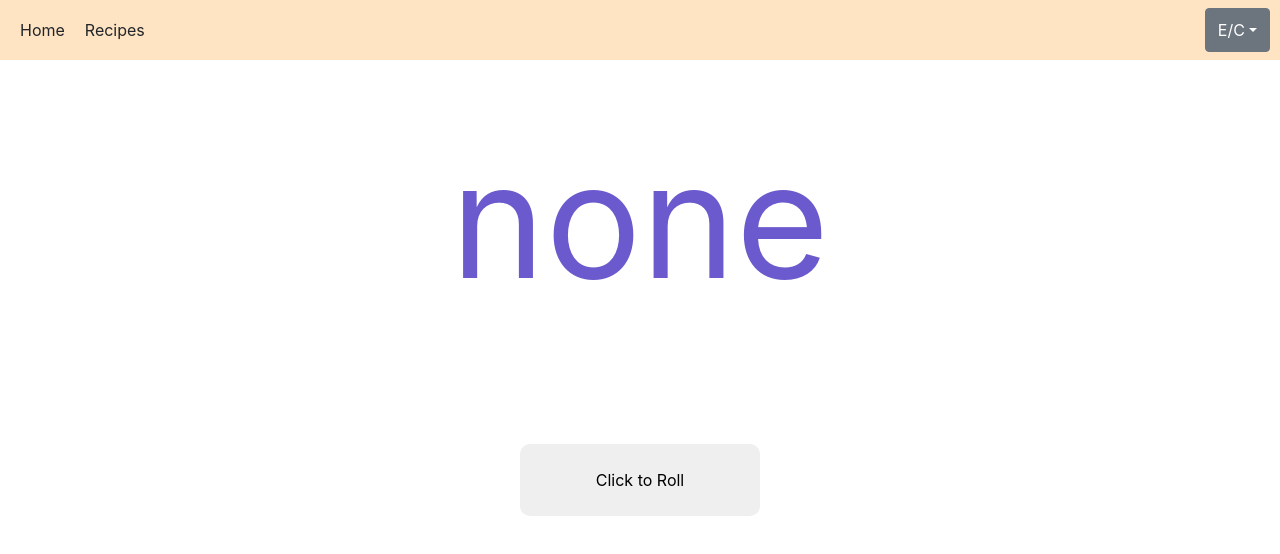
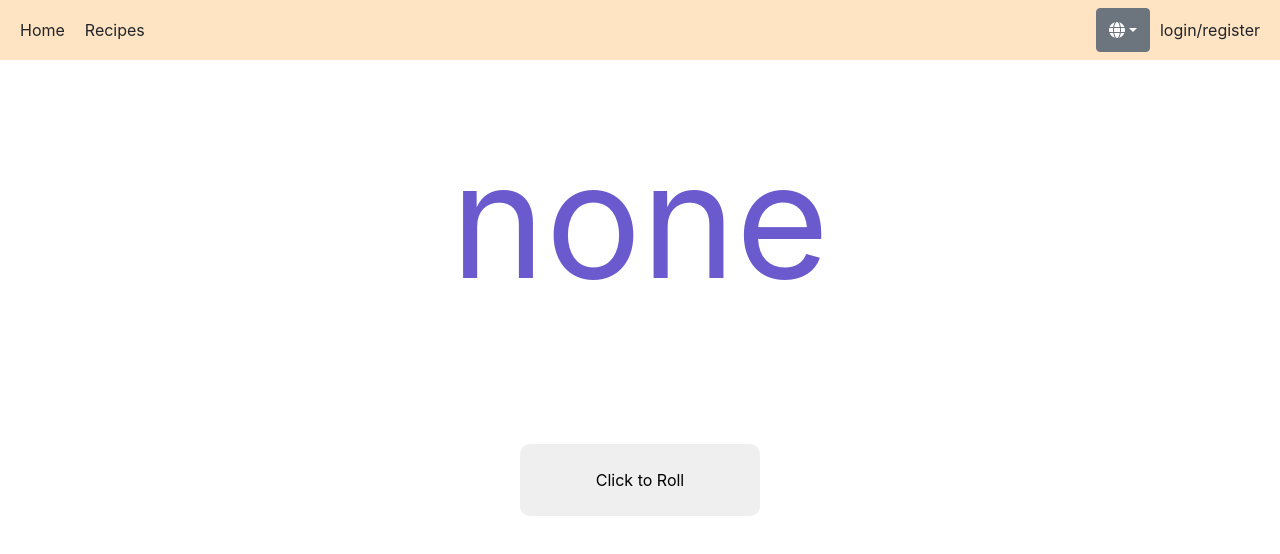
Before and after one commit to Luna123j/recipe_dice, a React (Create React App) app in the folder client/: page / in a window 1280 px wide. Shown: the top 554 px of the page. Built offline with nearby package versions, Linux system fonts and the light colour scheme.

Commit message:
edit language button

```diff
--- a/client/src/component/Navbar.jsx
+++ b/client/src/component/Navbar.jsx
@@ -1,6 +1,15 @@
 import React from "react";
+import { useState } from "react";
 import './Navbar.scss';
 const Navbar = () => {
+
+  const [lan, setLan] = useState('English')
+
+  const handleSelect = (e) => {
+    setLan(e.target.innerText)
+  }
+
+
   return (
     <nav className="navbar navbar-default">
       <div className="navbarItems">
@@ -12,13 +21,19 @@ const Navbar = () => {
             Recipes
           </li>
         </ul>
-        <div className="nav dropdown">
-          <button className="dropdown-btn btn btn-secondary dropdown-toggle" data-bs-toggle="dropdown">E/C</button>
-          <div className="dropdown-menu">
-            <p className="dropdown-item ">EN</p>
-            <p className="dropdown-item ">CN</p>
+        <div  className="right-coner">
+          <div className="nav dropdown">
+            <button className="dropdown-btn btn btn-secondary dropdown-toggle" data-bs-toggle="dropdown" ><i className="fa-solid fa-globe"></i></button>
+            <div className="dropdown-menu">
+              <p className="dropdown-item " name='English' onClick={handleSelect}>English {lan === 'English' ? <i className="fa-solid fa-check"></i> : ""}</p>
+              <p className="dropdown-item " name='中文' onClick={handleSelect}>中文 {lan === '中文' ? <i className="fa-solid fa-check"></i> : ""} </p>
+            </div>
+          </div>
+          <div className="nav-item">
+            login/register
           </div>
         </div>
+
       </div>
     </nav>
 
--- a/client/src/component/Navbar.scss
+++ b/client/src/component/Navbar.scss
@@ -31,3 +31,8 @@
 .dropdown-menu {
   min-width:inherit;
 }
+
+.right-coner {
+  display: flex;
+  flex-direction: row;
+}
```
